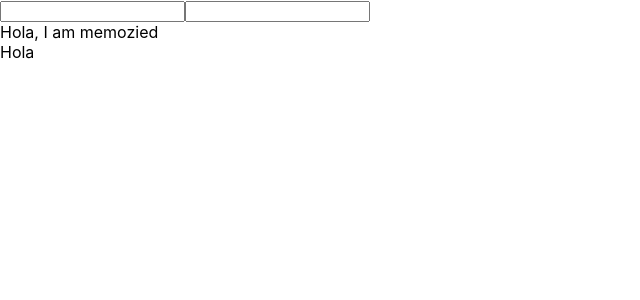
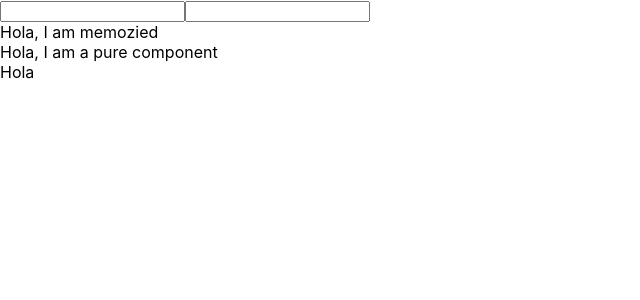
Before and after one commit to skyrbe/contextdemo, a React (Create React App) app: page / in a window 1280 px wide. Shown: the top 300 px of the page, without its empty margins (0-640 px from the left). Built offline with nearby package versions, Linux system fonts and the light colour scheme.

Commit message:
Updated to check PureComponents

```diff
--- a/src/App.js
+++ b/src/App.js
@@ -2,6 +2,7 @@ import React, { Component } from 'react';
 import Child from './components/Child';
 import ChildNotUsingContext from './components/ChildNotUsingContext';
 import ChildNotUsingContextMemoized from './components/ChildNotUsingContextMemoized';
+import ChildNotUsingContextPure from './components/ChildNotUsingContextPure';
 import { UserProvider } from './context/userContext';
 import './App.css';
 
@@ -22,6 +23,7 @@ class App extends Component {
       <UserProvider value={{state: this.state, handleChange: this.handleChange}}>
         <Child /><br/>
         <ChildNotUsingContextMemoized /><br/>
+        <ChildNotUsingContextPure /><br/>
         <ChildNotUsingContext />
       </UserProvider>
     );
--- a/src/components/ChildNotUsingContext.jsx
+++ b/src/components/ChildNotUsingContext.jsx
@@ -1,5 +1,4 @@
 import React from 'react';
-import UserForm from './UserForm';
 
 const ChildNotUsingContext = () => {
   console.log('Did I render');
--- a/src/components/ChildNotUsingContextMemoized.jsx
+++ b/src/components/ChildNotUsingContextMemoized.jsx
@@ -1,5 +1,4 @@
 import React, {memo} from 'react';
-import UserForm from './UserForm';
 
 const ChildNotUsingContextMemoized = () => {
   console.log('Did I render memozied');
--- /dev/null
+++ b/src/components/ChildNotUsingContextPure.jsx
@@ -0,0 +1,10 @@
+import React, { PureComponent } from 'react';
+
+export default class ChildNotUsingContextMemoized extends PureComponent {
+  render() {
+    console.log('Did I render pure component');
+    return (
+      <span>Hola, I am a pure component</span>
+    );
+  }
+}
```
